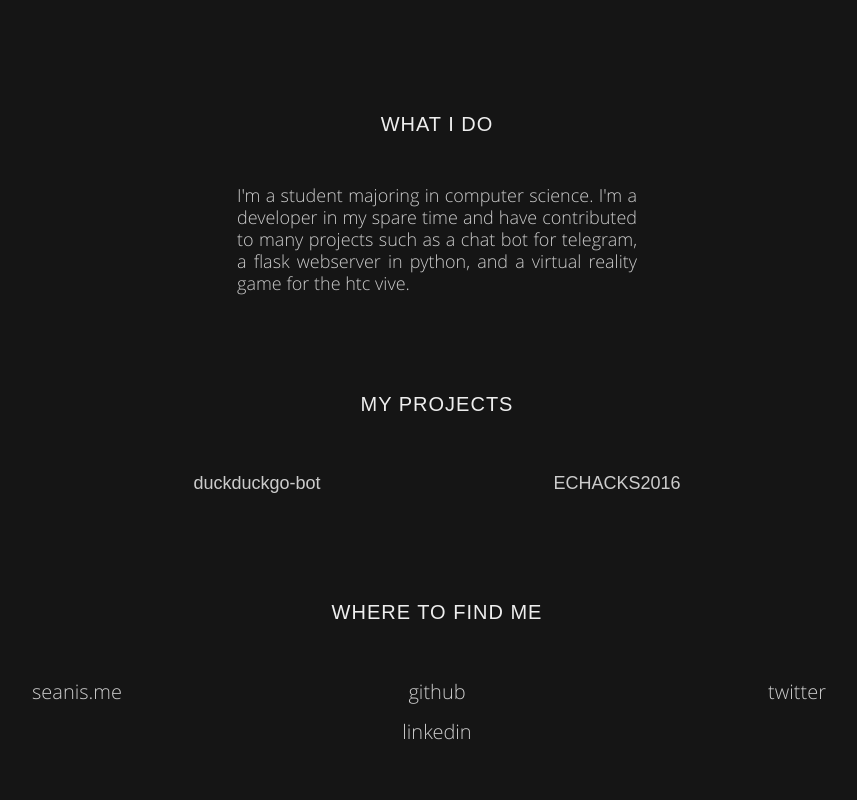
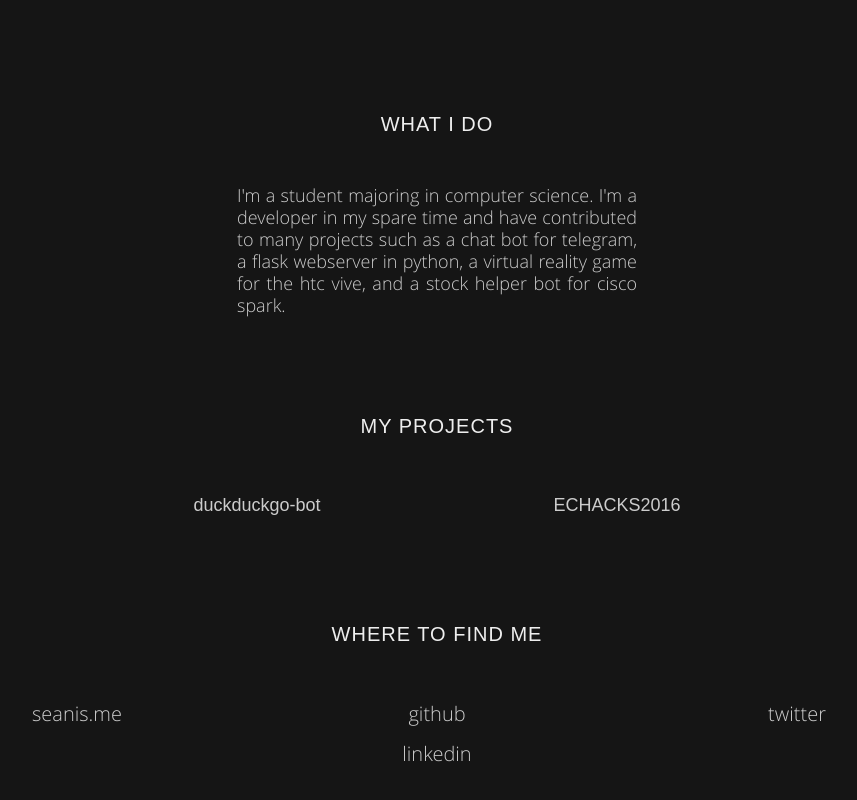
Before and after one commit to codebam/old-codebam.github.io, a plain HTML site: page index.html in a window 1280 px wide. Shown: the part 786-1586 px from the top of the page, without its empty margins (203-1060 px from the left). Drawn offline with nearby package versions, Linux system fonts and the light colour scheme; a web font is replaced by a local one.

Commit message:
modified desc

```diff
--- a/index.html
+++ b/index.html
@@ -37,8 +37,9 @@
     <p>
       I'm a student majoring in computer science. I'm a developer in
       my spare time and have contributed to many projects such as
-      a chat bot for telegram, a flask webserver in python, and a
-      virtual reality game for the htc vive.
+      a chat bot for telegram, a flask webserver in python, a
+      virtual reality game for the htc vive, and a stock helper bot
+      for cisco spark.
     </p>
   </div>
 </div>
```
